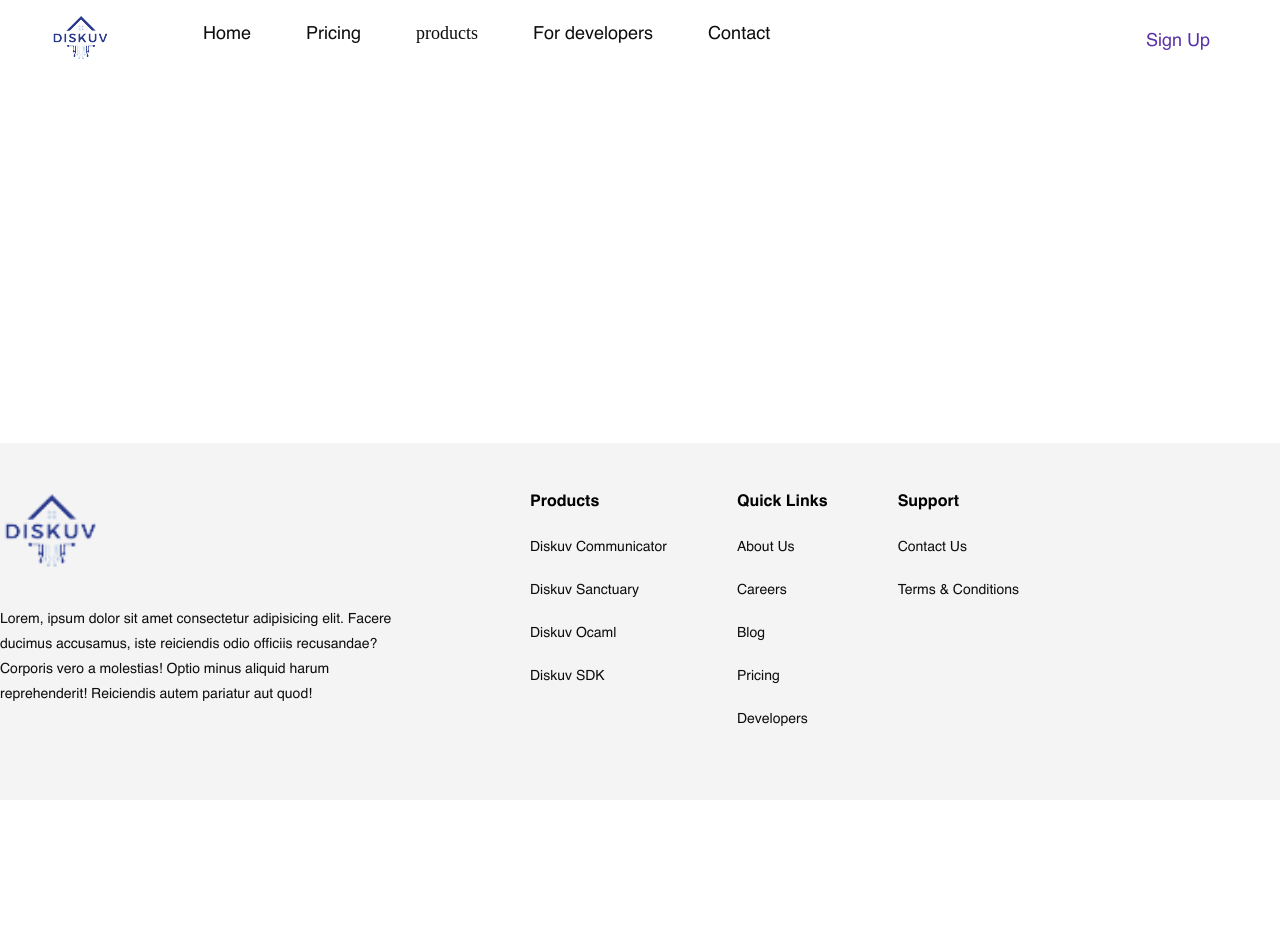
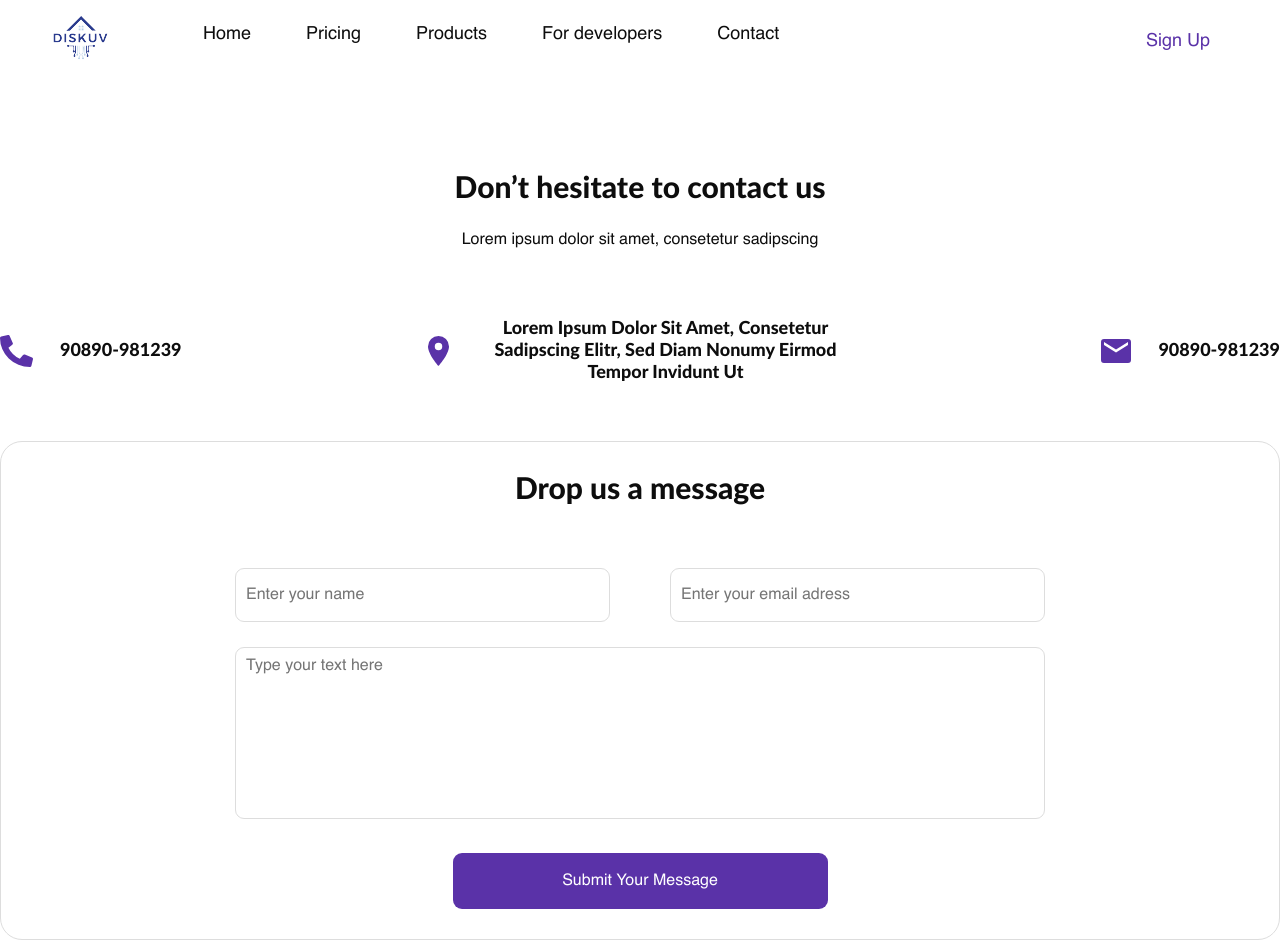
Before and after one commit to hrach105/diskuv, a Gatsby site in the folder diskuv/: page /contact in a window 1280 px wide. Shown: the top 952 px of the page. Before the commit the page ends 800 px from the top, so only its background shows below. Built offline with nearby package versions, Linux system fonts and the light colour scheme; Gatsby itself is replaced by a stand-in of ours.

Commit message:
add contact page

```diff
--- a/diskuv/gatsby-config.ts
+++ b/diskuv/gatsby-config.ts
@@ -17,8 +17,8 @@ const config: GatsbyConfig = {
     },
     resolve: 'gatsby-source-filesystem',
     options: {
-      "name": "posts",
-      "path": "./src/posts/",
+      "name": "pages",
+      "path": "./src/pages/",
     },
     __key: "images"
   }]
--- a/diskuv/src/components/Navbar.tsx
+++ b/diskuv/src/components/Navbar.tsx
@@ -7,7 +7,8 @@ const Navbar = () => {
     <ul>
       <li><Link to='/'>Home</Link></li>
       <li><Link to='/pricing'>Pricing</Link></li>
-      <li className='hoverable'>products
+      <li className='hoverable'>
+        <Link to='#'>Products</Link>
         <ul className='sub-pages'>
           <li> <Link to='/products/diskuvComunicator'>diskuvComunicator</Link></li>
           <li><Link to='/products/diskuvSanctuary'>diskuv sanctuary</Link></li>
--- /dev/null
+++ b/diskuv/src/components/form/Form.tsx
@@ -0,0 +1,32 @@
+import React,{useState} from 'react'
+import Input from '../../components/form/input'
+import Button from '../Button'
+
+import './form.scss'
+import Textarea from './Textarea'
+const Form = () => {
+
+    const [input,setInput] = useState('')
+
+  return (
+    <form>
+        <div className='inputs'>
+        <Input
+            type="text"
+            placeholder="Enter your name"
+            onChange={()=>setInput}
+        />
+         <Input
+            type="text"
+            placeholder="Enter your email adress"
+        />
+        </div>
+       <Textarea />
+      <div>
+        <Button btnText="Submit Your Message" />
+      </div>
+    </form>
+  )
+}
+
+export default Form
--- /dev/null
+++ b/diskuv/src/components/form/Input.tsx
@@ -0,0 +1,18 @@
+import React from 'react';
+
+const Input = ({type,placeholder,value,handlerChange,id}:any):any => {
+  return (
+    <div className='input-item'>
+        <input
+            id={id}
+            type={type}
+            placeholder={placeholder}
+            value={value}
+            onChange={handlerChange}
+        />
+
+    </div>
+  )
+}
+
+export default Input
--- /dev/null
+++ b/diskuv/src/components/form/Textarea.tsx
@@ -0,0 +1,9 @@
+import React from 'react'
+
+const Textarea = () => {
+  return (
+   <textarea placeholder='Type your text here' name="" id="" cols="30" rows="10"></textarea>
+  )
+}
+
+export default Textarea
--- /dev/null
+++ b/diskuv/src/components/form/form.scss
@@ -0,0 +1,110 @@
+.contact {
+    margin-top: 100px;
+    text-align: center;
+    margin-bottom: 150px;
+    .social-icons {
+        display: flex;
+        justify-content: space-between;
+        align-items: center;
+        margin-top: 70px;
+        flex-wrap: wrap;
+        @media(max-width:920px) {
+            flex-direction: column;
+        }
+        .social-item {
+            display: flex;
+            align-items: center;
+            max-width: 33.33%;
+            @media(max-width:920px) {
+                margin-bottom: 20px;
+                max-width: 50%;
+            }
+
+            img {
+                margin-right: 27px;
+            }
+            span {
+                font-size: 18px;
+                color: #0D0D0D;
+                font-family: Lato;
+            }
+        }
+    }
+    .banner-desc {
+        h1 {
+            color: #0D0D0D;
+            font-size: 30px;
+            line-height: 45px;
+            font-family: Lato;
+            margin-bottom: 20px;
+         }
+         p {
+            color: #0D0D0D;
+            font-family: Helvetica;
+         }
+    }
+
+
+}
+.form-block {
+    margin-top: 57px;
+    width: 100%;
+    border: 1px solid #DDDDDD;
+    border-radius: 22px;
+    padding: 30px 0;
+    h2 {
+        color: #0D0D0D;
+        font-size: 30px;
+        margin-bottom: 60px;
+        font-family: Lato;
+    }
+    form {
+        max-width: 1000px;
+        margin: auto;
+      .inputs{
+        display: flex;
+        justify-content: center;
+        margin-bottom: 25px;
+      }
+        .input-item {
+            input[type=text] {
+                width: 375px;
+                height: 54px;
+                border: 1px solid #DDDDDD;
+                border-radius: 9px;
+                padding-left: 10px;
+                font-family: Helvetica;
+                outline: none;
+                font-size: 16px;
+
+            }
+            &:last-child {
+                margin-left: 60px;
+            }
+        }
+        textarea {
+            width: 810px;
+            border-radius: 9px;
+            outline: none;
+            border: 1px solid #DDDDDD;
+            resize: none;
+            margin-bottom: 30px;
+            padding-left: 10px;
+            font-size: 16px;
+            padding-top: 10px;
+            font-family: Helvetica;
+            font-size: 16px;
+        }
+        button {
+            max-width: 375px;
+            width: 100%;
+            padding: 20px 0;
+            background-color: #5A32A8;
+            border-radius: 9px;
+            font-family: Helvetica;
+            border: none;
+            color: #FFFFFF;
+            font-size: 16px;
+        }
+    }
+}
--- a/diskuv/src/components/header/header.scss
+++ b/diskuv/src/components/header/header.scss
@@ -54,6 +54,7 @@
                     font-family: Helvetica;
                    }
                    &.hoverable {
+
                         &:hover {
                             ul.sub-pages {
                                 display: block;
--- a/diskuv/src/pages/contact.tsx
+++ b/diskuv/src/pages/contact.tsx
@@ -1,10 +1,38 @@
 import React from 'react'
+import BannerDesc from '../components/banner/BannerDesc'
 import Layout from '../components/Layout'
+import ContactPhoneIcon from '../images/contact-phone.svg'
+import ContactLocation from '../images/contact-location.svg'
+import ContactEmail from '../images/contcat-email.svg'
+import Form from '../components/form/Form'
 
 const Contact = () => {
   return (
     <Layout>
+      <div className="contact main-container">
+        <BannerDesc bannerTitle="Don’t hesitate to contact us" bannerDescription="Lorem ipsum dolor sit amet, consetetur sadipscing" />
+        <div className="social-icons">
 
+            <div className="social-item">
+              <img src={ContactPhoneIcon} alt="" />
+              <span>90890-981239</span>
+            </div>
+
+            <div className="social-item">
+              <img src={ContactLocation} alt="" />
+              <span>Lorem Ipsum Dolor Sit Amet, Consetetur Sadipscing Elitr, Sed Diam Nonumy Eirmod Tempor Invidunt Ut</span>
+            </div>
+
+            <div className="social-item">
+              <img src={ContactEmail} alt="" />
+              <span>90890-981239</span>
+            </div>
+        </div>
+        <div className="form-block">
+          <h2>Drop us a message</h2>
+            <Form />
+        </div>
+      </div>
     </Layout>
   )
 }
```
Also changed, not shown: diskuv/src/components/components.scss (line endings or trailing spaces), diskuv/src/components/posts/Post.tsx (deleted), diskuv/src/images/contact-location.svg (added), diskuv/src/images/contact-phone.svg (added), diskuv/src/images/contcat-email.svg (added).
